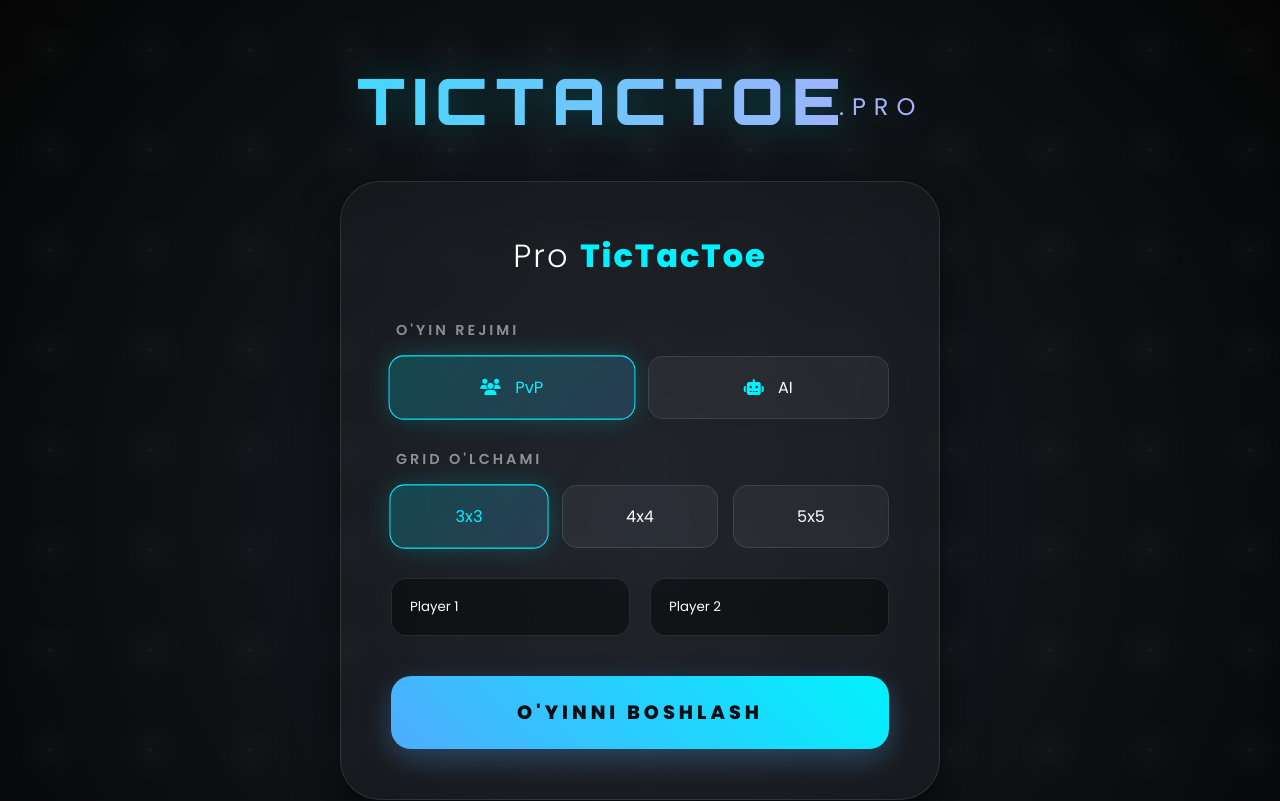
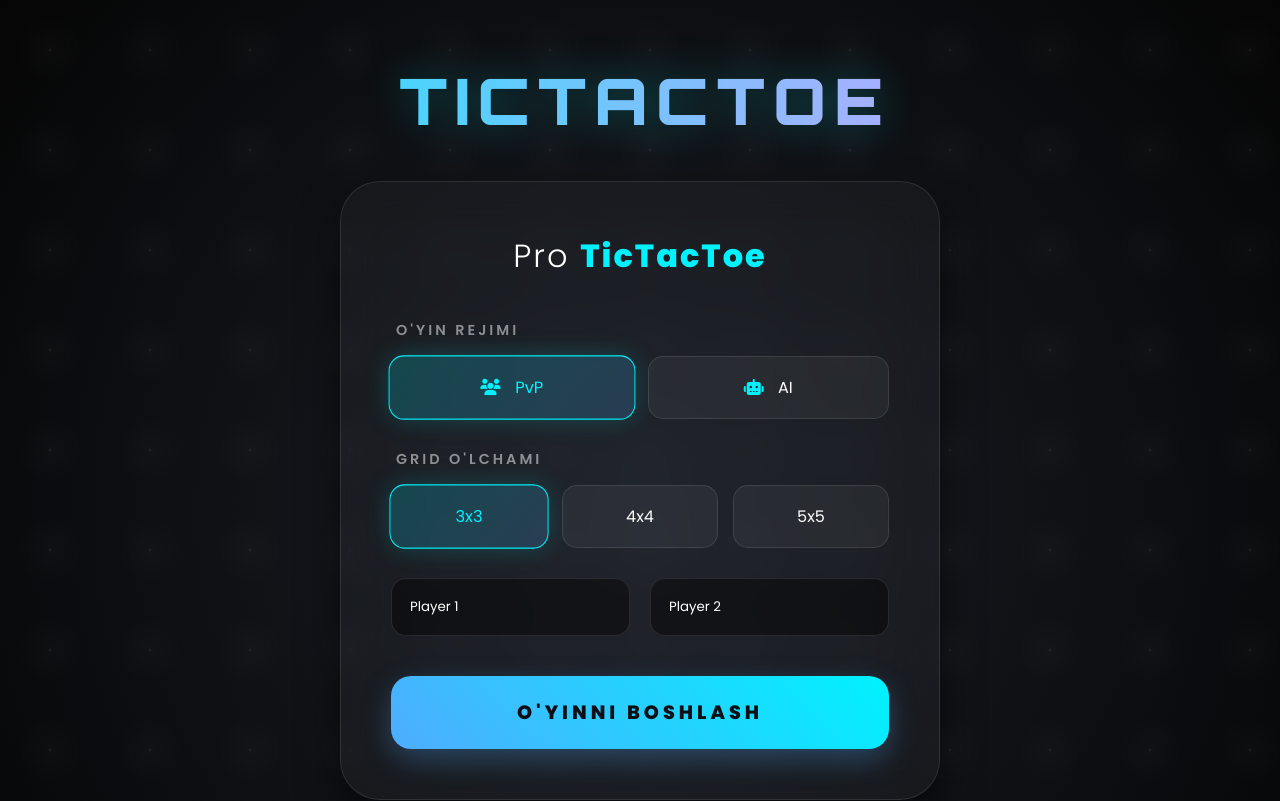
Before and after one commit to Asilbek2706/tic-tac-toe, a plain HTML site: page index.html in a window 1280 px wide. Shown: the top 801 px of the page. Drawn offline with nearby package versions, Linux system fonts and the light colour scheme.

Commit message:
Update index.html

```diff
--- a/index.html
+++ b/index.html
@@ -27,7 +27,7 @@
 <div class="stars-container"></div>
 <div class="wrapper">
     <header>
-        <h1 class="glitch" data-text="TICTACTOE.PRO">TICTACTOE<span>.PRO</span></h1>
+        <h1 class="glitch" data-text="TICTACTOE.PRO">TICTACTOE<span></span></h1>
     </header>
     <main>
         <div class="container"></div>
```
